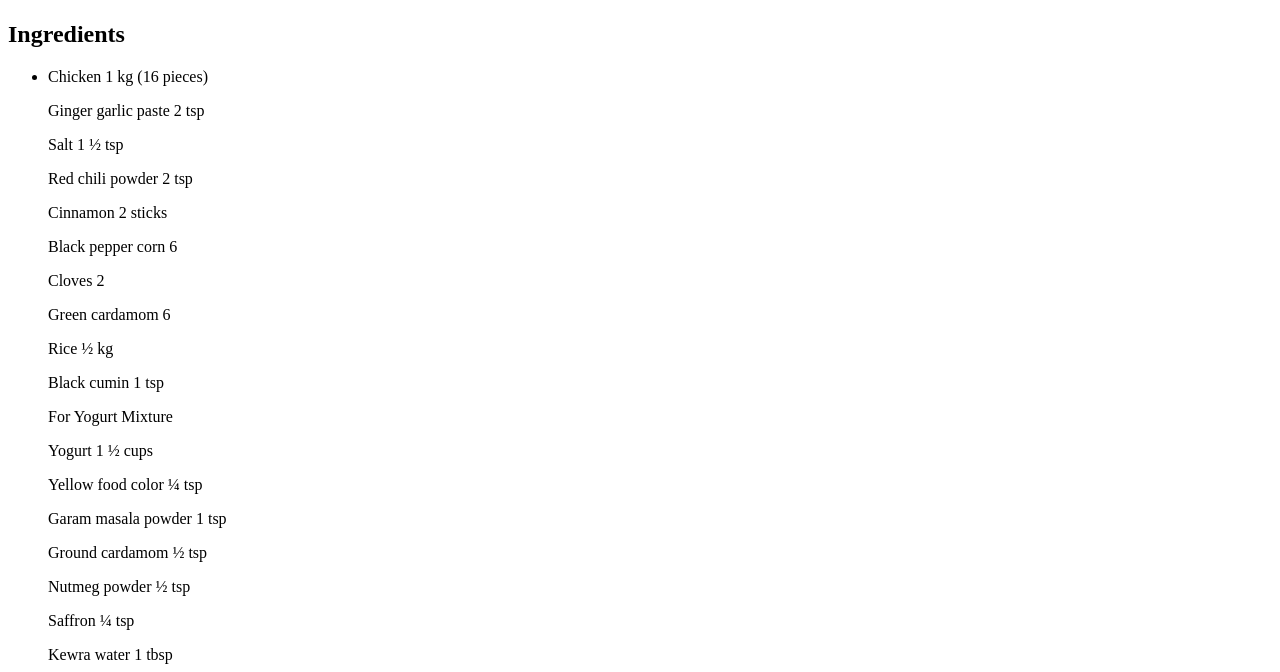
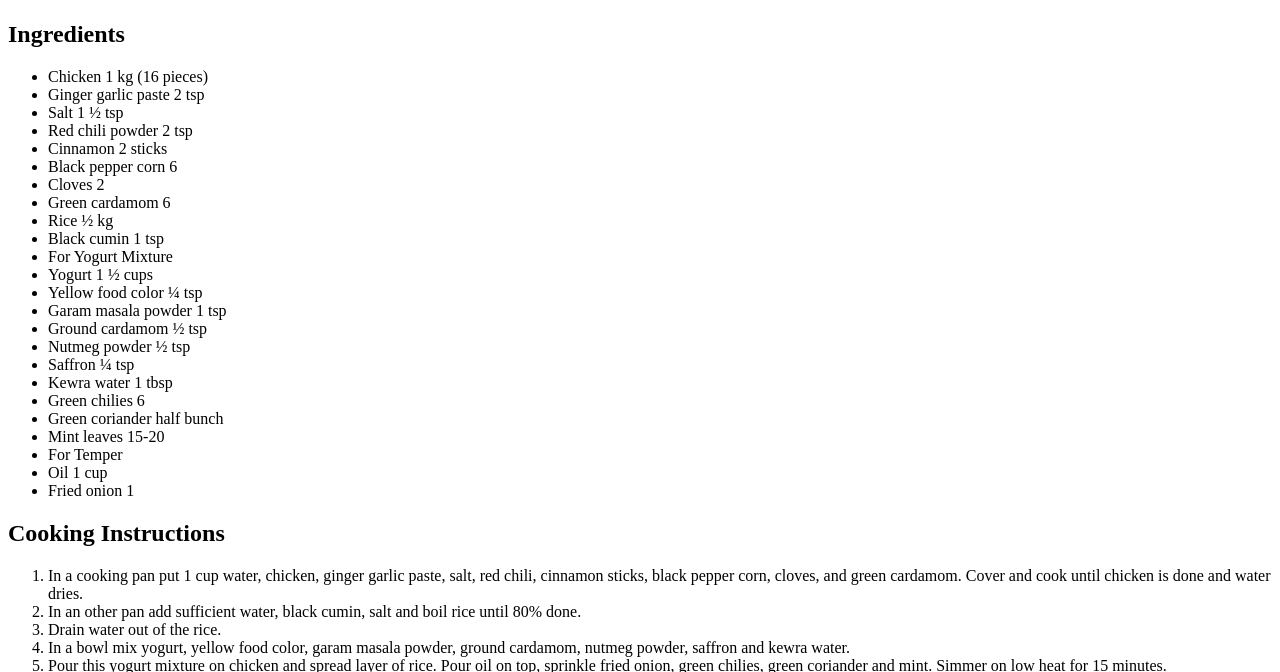
Before and after one commit to sahzaleem123/Tech-Karo-02-recipe, a plain HTML site: page index.html in a window 1280 px wide. Shown: the part 255-927 px from the top of the page. Drawn offline with Linux system fonts and the light colour scheme.

Commit message:
Add files via upload

```diff
--- a/index.html
+++ b/index.html
@@ -15,33 +15,30 @@
     <section>
         <h2>Ingredients</h2>
         <ul>
-            <li>
-                <p>Chicken 1 kg (16 pieces)</p>
-                <p>Ginger garlic paste 2 tsp</p>
-                <p>Salt 1 ½ tsp</p>
-                <p>Red chili powder 2 tsp</p>
-                <p>Cinnamon 2 sticks</p>
-                <p>Black pepper corn 6</p>
-                <p>Cloves 2</p>
-                <p>Green cardamom 6</p>
-                <p>Rice ½ kg</p>
-                <p>Black cumin 1 tsp</p>
-                <p>For Yogurt Mixture</p>
-                <p>Yogurt 1 ½ cups</p>
-                <p>Yellow food color ¼ tsp</p>
-                <p>Garam masala powder 1 tsp</p>
-                <p>Ground cardamom ½ tsp</p>
-                <p>Nutmeg powder ½ tsp</p>
-                <p>Saffron ¼ tsp</p>
-                <p>Kewra water 1 tbsp</p>
-                <p>Green chilies 6</p>
-                <p>Green coriander half bunch</p>
-                <p>Mint leaves 15-20</p>
-                <p>For Temper</p>
-                <p>Oil 1 cup</p>
-                <p>Fried onion 1</p>
-            </li>
-
+            <li>Chicken 1 kg (16 pieces)</li>
+            <li>Ginger garlic paste 2 tsp</li>
+            <li>Salt 1 ½ tsp</li>
+            <li>Red chili powder 2 tsp</li>
+            <li>Cinnamon 2 sticks</li>
+            <li>Black pepper corn 6</li>
+            <li>Cloves 2</li>
+            <li>Green cardamom 6</li>
+            <li>Rice ½ kg</li>
+            <li>Black cumin 1 tsp</li>
+            <li>For Yogurt Mixture</li>
+            <li>Yogurt 1 ½ cups</li>
+            <li>Yellow food color ¼ tsp</li>
+            <li>Garam masala powder 1 tsp</li>
+            <li>Ground cardamom ½ tsp</li>
+            <li>Nutmeg powder ½ tsp</li>
+            <li>Saffron ¼ tsp</li>
+            <li>Kewra water 1 tbsp</li>
+            <li>Green chilies 6</li>
+            <li>Green coriander half bunch</li>
+            <li>Mint leaves 15-20</li>
+            <li>For Temper</li>
+            <li>Oil 1 cup</li>
+            <li>Fried onion 1</li>
         </ul>
     </section>
 
```
